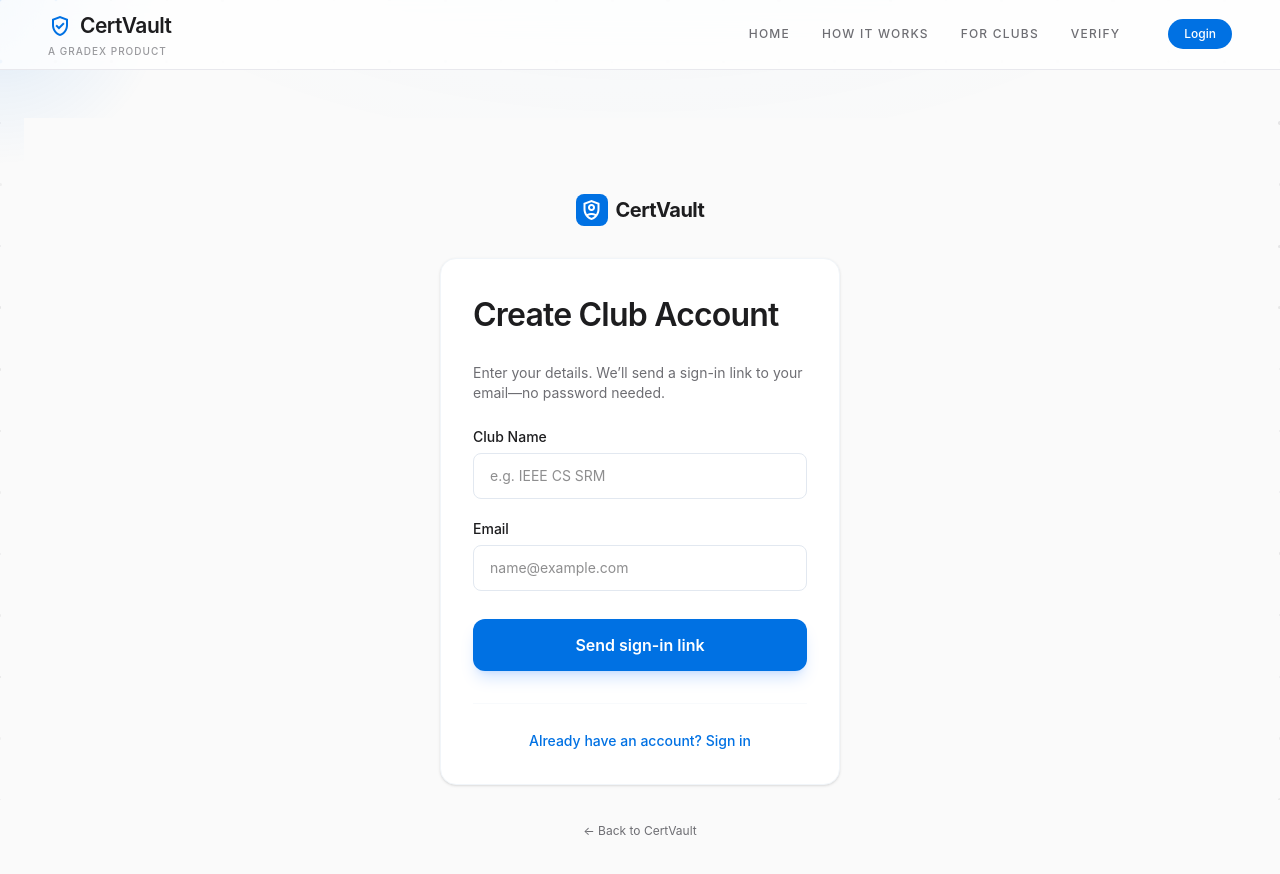
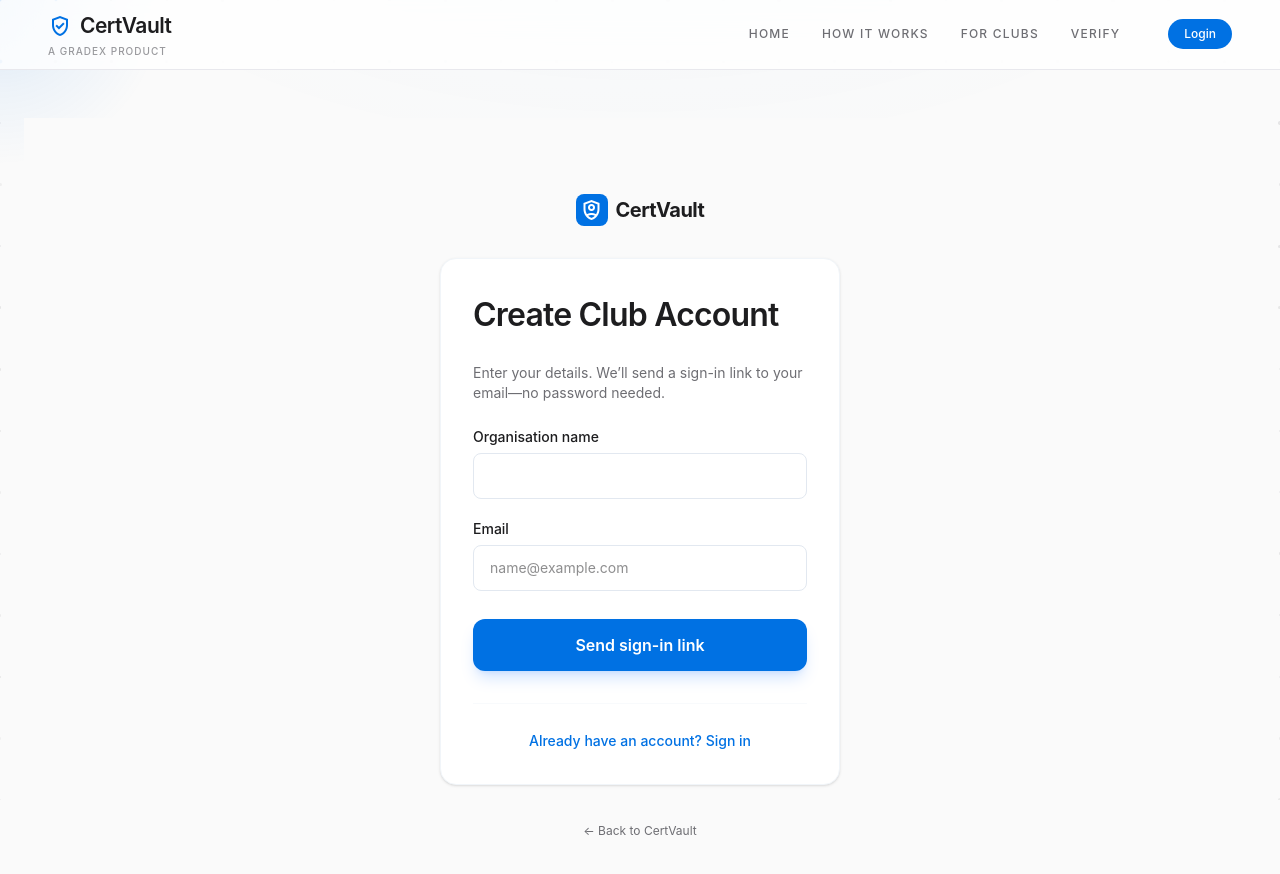
Before and after one commit to StarkAg/CertVault, a React (Vite) app: page /login in a window 1280 px wide. Both pictures are taken after a click on the button "Need an account? Sign up". Shown: the top 874 px of the page. Built offline with nearby package versions, Linux system fonts and the light colour scheme; no server answers.

Commit message:
Add build-time Supabase env check; Organisation name copy; RAILWAY notes

```diff
--- a/api/certvault.js
+++ b/api/certvault.js
@@ -370,7 +370,7 @@
 
       const { name } = req.body || {};
       if (!name || typeof name !== 'string' || !name.trim()) {
-        return res.status(400).json({ success: false, error: 'Club name is required' });
+        return res.status(400).json({ success: false, error: 'Organisation name is required' });
       }
 
       const nameTrim = name.trim();
--- a/package.json
+++ b/package.json
@@ -8,7 +8,7 @@
   },
   "scripts": {
     "dev": "vite",
-    "build": "vite build",
+    "build": "node scripts/check-supabase-env.js && vite build",
     "preview": "vite preview",
     "server": "node server.js",
     "start": "node server.js",
--- /dev/null
+++ b/scripts/check-supabase-env.js
@@ -0,0 +1,25 @@
+#!/usr/bin/env node
+/**
+ * Build-time check: ensure VITE_SUPABASE_URL and VITE_SUPABASE_ANON_KEY are set
+ * so the frontend bundle gets them. Run before `vite build` (e.g. on Railway).
+ */
+import { config } from 'dotenv';
+import { fileURLToPath } from 'url';
+import { resolve, dirname } from 'path';
+
+const __dirname = dirname(fileURLToPath(import.meta.url));
+config({ path: resolve(__dirname, '../.env') });
+
+const url = process.env.VITE_SUPABASE_URL;
+const anonKey = process.env.VITE_SUPABASE_ANON_KEY;
+
+if (!url || !anonKey) {
+  console.error(
+    '[CertVault build] Missing Supabase env. Set VITE_SUPABASE_URL and VITE_SUPABASE_ANON_KEY before building.\n' +
+    '  Local: add them to .env\n' +
+    '  Railway: add them in Service → Variables, then redeploy (build runs with those vars).'
+  );
+  process.exit(1);
+}
+
+console.log('[CertVault build] Supabase env OK');
--- a/src/components/CertVaultDashboard.jsx
+++ b/src/components/CertVaultDashboard.jsx
@@ -171,7 +171,7 @@
     e.preventDefault();
     const name = completeSignupName.trim();
     if (!name) {
-      setCompleteSignupError('Club name is required');
+      setCompleteSignupError('Organisation name is required');
       return;
     }
     setCompleteSignupError('');
@@ -687,13 +687,13 @@
               <p className="text-[var(--apple-text-secondary)] text-sm mb-6">Enter your club or organization name to finish signing up.</p>
               <form onSubmit={handleCompleteSignup} className="space-y-4">
                 <div>
-                  <label className="block text-sm font-medium text-[var(--apple-text-primary)] mb-1.5" htmlFor="complete-org-name">Club / Organization name</label>
+                  <label className="block text-sm font-medium text-[var(--apple-text-primary)] mb-1.5" htmlFor="complete-org-name">Organisation name</label>
                   <input
                     id="complete-org-name"
                     type="text"
                     value={completeSignupName}
                     onChange={(e) => setCompleteSignupName(e.target.value)}
-                    placeholder="e.g. IEEE CS SRM"
+                    placeholder=""
                     className="w-full px-4 py-3 rounded-lg border border-slate-200 focus:ring-2 focus:ring-[var(--apple-accent)]/20 focus:border-[var(--apple-accent)] outline-none text-sm"
                     required
                     disabled={completeSignupLoading}
--- a/src/components/CertVaultLogin.jsx
+++ b/src/components/CertVaultLogin.jsx
@@ -38,7 +38,7 @@
     }
 
     if (mode === 'signup' && !name.trim()) {
-      setError('Please enter your club name.');
+      setError('Please enter your organisation name.');
       setLoading(false);
       return;
     }
@@ -124,13 +124,13 @@
             <form onSubmit={handleSubmit} className="space-y-5">
               {mode === 'signup' && (
                 <div>
-                  <label className="block text-sm font-medium text-[var(--apple-text-primary)] mb-1.5" htmlFor="club-name">Club Name</label>
+                  <label className="block text-sm font-medium text-[var(--apple-text-primary)] mb-1.5" htmlFor="club-name">Organisation name</label>
                   <input
                     id="club-name"
                     type="text"
                     value={name}
                     onChange={(e) => setName(e.target.value)}
-                    placeholder="e.g. IEEE CS SRM"
+                    placeholder=""
                     className="w-full px-4 py-3 rounded-lg border border-slate-200 focus:ring-2 focus:ring-[var(--apple-accent)]/20 focus:border-[var(--apple-accent)] transition-all outline-none text-sm"
                     required
                     disabled={loading}
```
Also changed, not shown: 1 other file (tests, documents, lock files or other folders).
